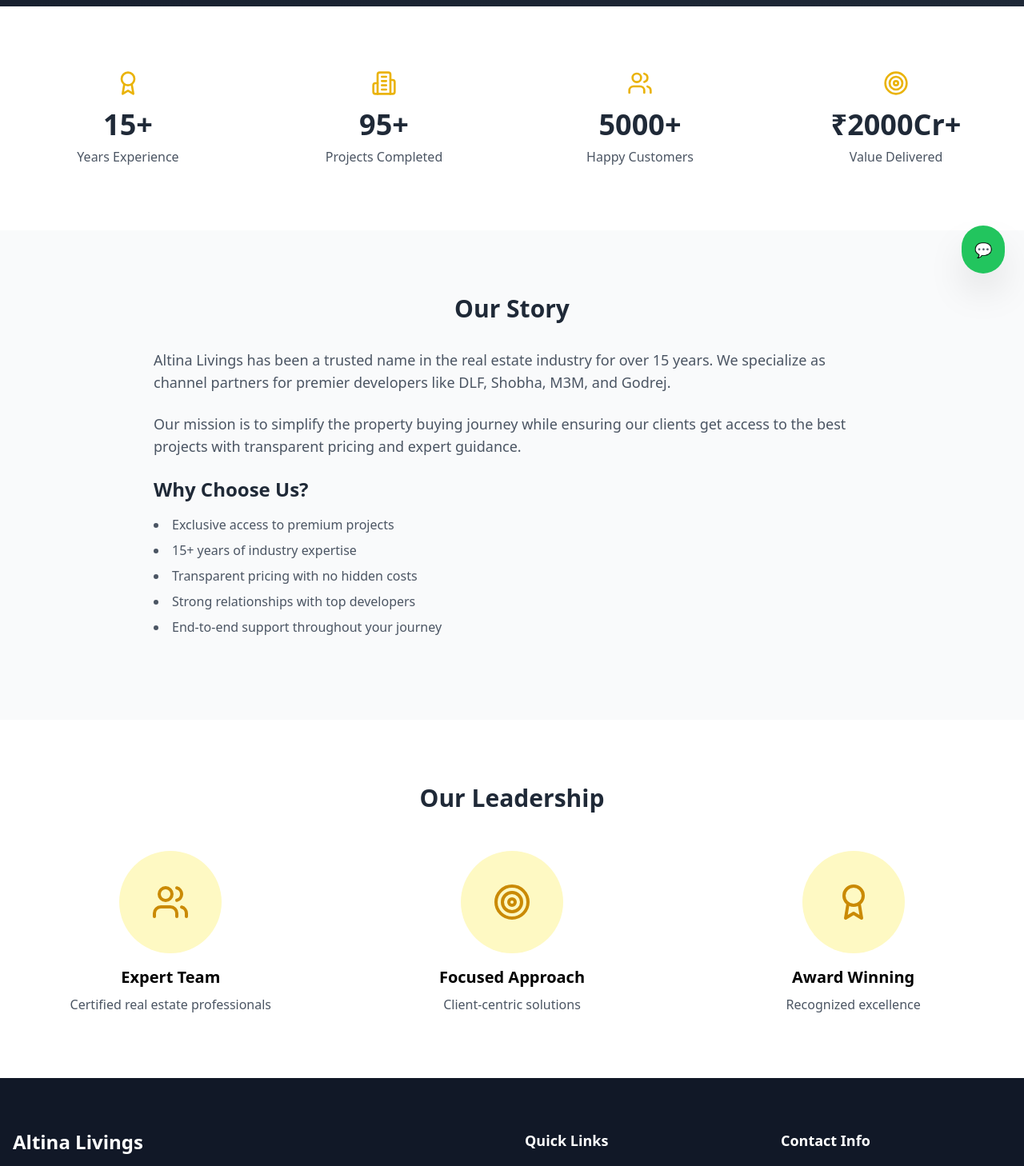
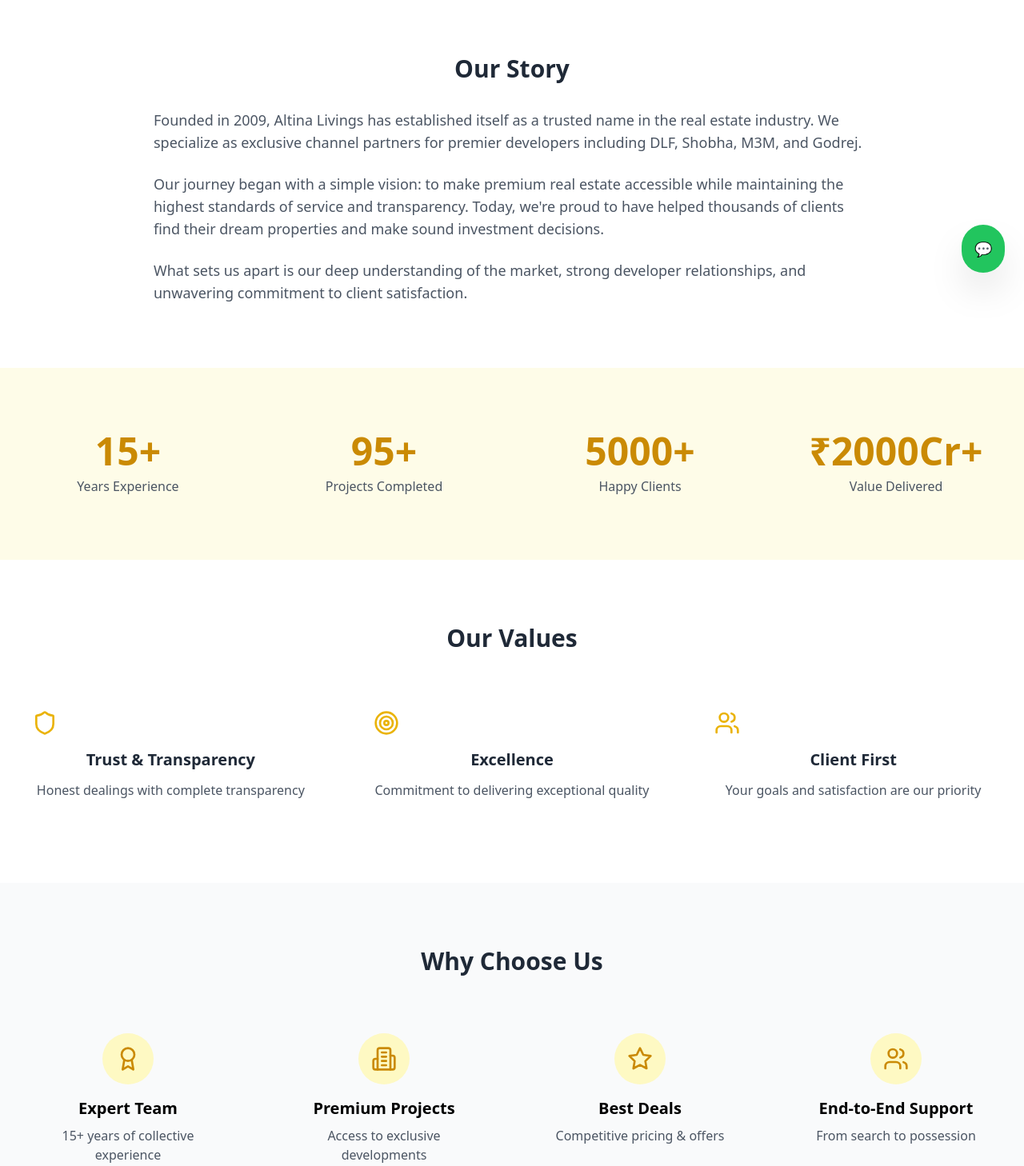
Before and after one commit to altinalivings/altina-livings, a Next.js app: page /about in a window 1280 px wide. Shown: the part 420-1878 px from the top of the page at 80% size. Built offline with nearby package versions, Linux system fonts and the light colour scheme.

Commit message:
Update page.js

```diff
--- a/src/app/about/page.js
+++ b/src/app/about/page.js
@@ -1,108 +1,145 @@
 import Header from '@/components/Header'
 import Footer from '@/components/Footer'
-import { Building2, Users, Target, Award } from 'lucide-react'
+import { Award, Building2, Users, Target, Shield, Star } from 'lucide-react'
 
 export default function About() {
+  const values = [
+    { icon: <Shield className="w-8 h-8" />, title: "Trust & Transparency", description: "Honest dealings with complete transparency" },
+    { icon: <Target className="w-8 h-8" />, title: "Excellence", description: "Commitment to delivering exceptional quality" },
+    { icon: <Users className="w-8 h-8" />, title: "Client First", description: "Your goals and satisfaction are our priority" }
+  ]
+
+  const stats = [
+    { number: "15+", label: "Years Experience" },
+    { number: "95+", label: "Projects Completed" },
+    { number: "5000+", label: "Happy Clients" },
+    { number: "₹2000Cr+", label: "Value Delivered" }
+  ]
+
   return (
     <>
       <Header />
 
-      <main className="min-h-screen bg-gray-50 pt-32">
-        {/* Hero Section */}
-        <section className="bg-gradient-to-br from-gray-900 to-gray-800 text-white py-20">
-          <div className="container mx-auto px-4 text-center">
-            <h1 className="text-4xl md:text-5xl font-bold mb-6">About Altina Livings</h1>
+      <main className="min-h-screen bg-gray-50 pt-24">
+        {/* Hero Section with Unique Image */}
+        <section className="relative bg-gradient-to-br from-gray-900 via-gray-800 to-gray-900 py-20">
+          <div
+            className="absolute inset-0 bg-cover bg-center opacity-40"
+            style={{
+              backgroundImage: "url('https://images.unsplash.com/photo-1552664730-d307ca884978?ixlib=rb-4.0.3&auto=format&fit=crop&w=2070&q=80')"
+            }}
+          ></div>
+          <div className="absolute inset-0 bg-gradient-to-r from-gold-900/30 to-gold-700/20"></div>
+
+          <div className="relative container mx-auto px-4 text-center">
+            <h1 className="text-4xl md:text-6xl font-bold text-white mb-6">About Altina Livings</h1>
             <p className="text-xl text-gold-200 max-w-2xl mx-auto">
               Premier channel partners for India's leading real estate developers
             </p>
           </div>
         </section>
 
-        {/* Stats Section */}
+        {/* Story Section */}
         <section className="py-20 bg-white">
           <div className="container mx-auto px-4">
-            <div className="grid grid-cols-2 md:grid-cols-4 gap-8 text-center">
-              <div className="text-center">
-                <div className="text-gold-500 mb-4 mx-auto"><Award className="w-8 h-8 mx-auto" /></div>
-                <div className="text-3xl md:text-4xl font-bold text-gray-800 mb-2">15+</div>
-                <div className="text-gray-600">Years Experience</div>
-              </div>
-              <div className="text-center">
-                <div className="text-gold-500 mb-4 mx-auto"><Building2 className="w-8 h-8 mx-auto" /></div>
-                <div className="text-3xl md:text-4xl font-bold text-gray-800 mb-2">95+</div>
-                <div className="text-gray-600">Projects Completed</div>
-              </div>
-              <div className="text-center">
-                <div className="text-gold-500 mb-4 mx-auto"><Users className="w-8 h-8 mx-auto" /></div>
-                <div className="text-3xl md:text-4xl font-bold text-gray-800 mb-2">5000+</div>
-                <div className="text-gray-600">Happy Customers</div>
-              </div>
-              <div className="text-center">
-                <div className="text-gold-500 mb-4 mx-auto"><Target className="w-8 h-8 mx-auto" /></div>
-                <div className="text-3xl md:text-4xl font-bold text-gray-800 mb-2">₹2000Cr+</div>
-                <div className="text-gray-600">Value Delivered</div>
+            <div className="max-w-4xl mx-auto text-center">
+              <h2 className="text-3xl font-bold text-gray-800 mb-8">Our Story</h2>
+              <div className="prose prose-lg text-gray-600 text-left">
+                <p className="text-lg mb-6">
+                  Founded in 2009, Altina Livings has established itself as a trusted name in the real estate industry.
+                  We specialize as exclusive channel partners for premier developers including DLF, Shobha, M3M, and Godrej.
+                </p>
+                <p className="text-lg mb-6">
+                  Our journey began with a simple vision: to make premium real estate accessible while maintaining
+                  the highest standards of service and transparency. Today, we're proud to have helped thousands of
+                  clients find their dream properties and make sound investment decisions.
+                </p>
+                <p className="text-lg">
+                  What sets us apart is our deep understanding of the market, strong developer relationships,
+                  and unwavering commitment to client satisfaction.
+                </p>
               </div>
             </div>
           </div>
         </section>
 
-        {/* Content Section */}
+        {/* Stats Section */}
+        <section className="py-20 bg-gold-50">
+          <div className="container mx-auto px-4">
+            <div className="grid grid-cols-2 md:grid-cols-4 gap-8 text-center">
+              {stats.map((stat, index) => (
+                <div key={index} className="text-center">
+                  <div className="text-4xl md:text-5xl font-bold text-gold-600 mb-2">{stat.number}</div>
+                  <div className="text-gray-600">{stat.label}</div>
+                </div>
+              ))}
+            </div>
+          </div>
+        </section>
+
+        {/* Values Section */}
+        <section className="py-20 bg-white">
+          <div className="container mx-auto px-4">
+            <h2 className="text-3xl font-bold text-center text-gray-800 mb-12">Our Values</h2>
+            <div className="grid grid-cols-1 md:grid-cols-3 gap-8">
+              {values.map((value, index) => (
+                <div key={index} className="text-center p-6">
+                  <div className="text-gold-500 mb-4">{value.icon}</div>
+                  <h3 className="text-xl font-semibold text-gray-800 mb-3">{value.title}</h3>
+                  <p className="text-gray-600">{value.description}</p>
+                </div>
+              ))}
+            </div>
+          </div>
+        </section>
+
+        {/* Team Section */}
         <section className="py-20 bg-gray-50">
-          <div className="container mx-auto px-4">
-            <div className="max-w-4xl mx-auto">
-              <h2 className="text-3xl font-bold text-gray-800 mb-8 text-center">Our Story</h2>
-
-              <div className="prose prose-lg text-gray-600">
-                <p className="text-lg mb-6">
-                  Altina Livings has been a trusted name in the real estate industry for over 15 years.
-                  We specialize as channel partners for premier developers like DLF, Shobha, M3M, and Godrej.
-                </p>
-
-                <p className="text-lg mb-6">
-                  Our mission is to simplify the property buying journey while ensuring our clients
-                  get access to the best projects with transparent pricing and expert guidance.
-                </p>
-
-                <h3 className="text-2xl font-semibold text-gray-800 mb-4">Why Choose Us?</h3>
-                <ul className="list-disc list-inside space-y-2 mb-6">
-                  <li>Exclusive access to premium projects</li>
-                  <li>15+ years of industry expertise</li>
-                  <li>Transparent pricing with no hidden costs</li>
-                  <li>Strong relationships with top developers</li>
-                  <li>End-to-end support throughout your journey</li>
-                </ul>
+          <div className="container mx-auto px-4 text-center">
+            <h2 className="text-3xl font-bold text-gray-800 mb-12">Why Choose Us</h2>
+            <div className="grid grid-cols-1 md:grid-cols-2 lg:grid-cols-4 gap-8">
+              <div className="text-center p-6">
+                <div className="w-16 h-16 bg-gold-100 rounded-full flex items-center justify-center mx-auto mb-4">
+                  <Award className="w-8 h-8 text-gold-600" />
+                </div>
+                <h3 className="text-xl font-semibold mb-2">Expert Team</h3>
+                <p className="text-gray-600">15+ years of collective experience</p>
+              </div>
+              <div className="text-center p-6">
+                <div className="w-16 h-16 bg-gold-100 rounded-full flex items-center justify-center mx-auto mb-4">
+                  <Building2 className="w-8 h-8 text-gold-600" />
+                </div>
+                <h3 className="text-xl font-semibold mb-2">Premium Projects</h3>
+                <p className="text-gray-600">Access to exclusive developments</p>
+              </div>
+              <div className="text-center p-6">
+                <div className="w-16 h-16 bg-gold-100 rounded-full flex items-center justify-center mx-auto mb-4">
+                  <Star className="w-8 h-8 text-gold-600" />
+                </div>
+                <h3 className="text-xl font-semibold mb-2">Best Deals</h3>
+                <p className="text-gray-600">Competitive pricing & offers</p>
+              </div>
+              <div className="text-center p-6">
+                <div className="w-16 h-16 bg-gold-100 rounded-full flex items-center justify-center mx-auto mb-4">
+                  <Users className="w-8 h-8 text-gold-600" />
+                </div>
+                <h3 className="text-xl font-semibold mb-2">End-to-End Support</h3>
+                <p className="text-gray-600">From search to possession</p>
               </div>
             </div>
           </div>
         </section>
 
-        {/* Team Section */}
-        <section className="py-20 bg-white">
+        {/* CTA Section */}
+        <section className="py-20 bg-gold-600 text-white">
           <div className="container mx-auto px-4 text-center">
-            <h2 className="text-3xl font-bold text-gray-800 mb-12">Our Leadership</h2>
-            <div className="grid grid-cols-1 md:grid-cols-2 lg:grid-cols-3 gap-8">
-              <div className="text-center">
-                <div className="w-32 h-32 bg-gold-100 rounded-full mx-auto mb-4 flex items-center justify-center">
-                  <Users className="w-12 h-12 text-gold-600" />
-                </div>
-                <h3 className="text-xl font-semibold mb-2">Expert Team</h3>
-                <p className="text-gray-600">Certified real estate professionals</p>
-              </div>
-              <div className="text-center">
-                <div className="w-32 h-32 bg-gold-100 rounded-full mx-auto mb-4 flex items-center justify-center">
-                  <Target className="w-12 h-12 text-gold-600" />
-                </div>
-                <h3 className="text-xl font-semibold mb-2">Focused Approach</h3>
-                <p className="text-gray-600">Client-centric solutions</p>
-              </div>
-              <div className="text-center">
-                <div className="w-32 h-32 bg-gold-100 rounded-full mx-auto mb-4 flex items-center justify-center">
-                  <Award className="w-12 h-12 text-gold-600" />
-                </div>
-                <h3 className="text-xl font-semibold mb-2">Award Winning</h3>
-                <p className="text-gray-600">Recognized excellence</p>
-              </div>
-            </div>
+            <h2 className="text-3xl font-bold mb-6">Ready to Start Your Journey?</h2>
+            <p className="text-xl mb-8 max-w-2xl mx-auto">
+              Let's discuss your real estate goals and find the perfect solution together
+            </p>
+            <a href="/contact" className="bg-white text-gold-600 px-8 py-4 rounded-xl font-semibold hover:bg-gray-100 transition-colors">
+              Get In Touch
+            </a>
           </div>
         </section>
       </main>
```
